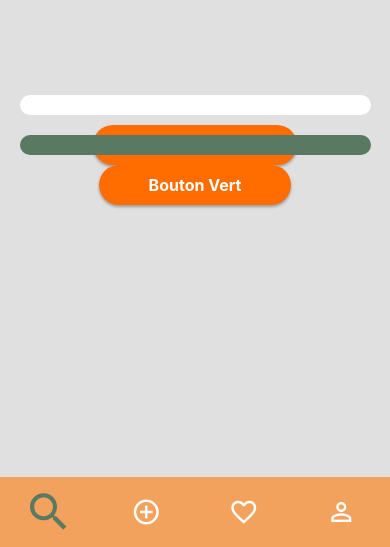
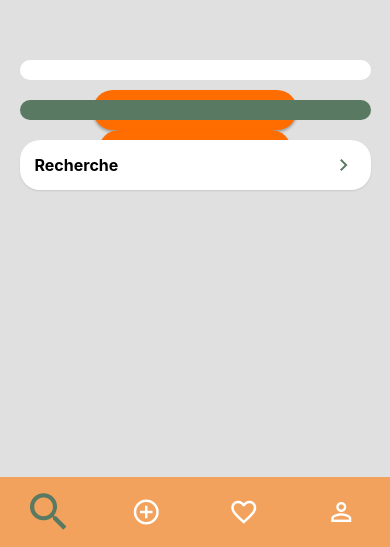
Before and after one commit to lucasleroyy/IWA_Campseeker_IG5, a React Native app: screen /Test_Lucas in a window 390 px wide. Shown: the part 297-844 px from the top of the page. Built offline with nearby package versions, Linux system fonts and the light colour scheme.

Commit message:
ajout composant Champ_redirection

```diff
--- a/App.js
+++ b/App.js
@@ -1,22 +1,28 @@
-import React, { useState } from 'react';
-import PageTest from './src/Pages/Test';
-import PageTest_Lucas from './src/Pages/Test_Lucas';
-
+import React from 'react';
+import { NavigationContainer } from '@react-navigation/native';
+import { createStackNavigator } from '@react-navigation/stack';
+import Test_Lucas from './src/Pages/Test_Lucas';
 import PageRecherche from './src/Pages/PageRecherche';
 
+const Stack = createStackNavigator();
+
 const App = () => {
-  const [currentPage, setCurrentPage] = useState('Search');
-
-  const onNavigate = (page) => {
-    setCurrentPage(page);
-  };
-
-
   return (
-    <PageTest_Lucas />
+    <NavigationContainer>
+      <Stack.Navigator initialRouteName="Test_Lucas">
+        <Stack.Screen
+          name="Test_Lucas"
+          component={Test_Lucas}
+          options={{ headerShown: false }}
+        />
+        <Stack.Screen
+          name="PageRecherche"
+          component={PageRecherche}
+          options={{ title: 'Recherche' }}
+        />
+      </Stack.Navigator>
+    </NavigationContainer>
   );
 };
 
-
-
 export default App;
--- a/src/Pages/Test_Lucas.js
+++ b/src/Pages/Test_Lucas.js
@@ -4,6 +4,7 @@ import BoiteVerte from '../components/Boite_verte';
 import BoiteBlanche from '../components/Boite_blanche';
 import Bouton from '../components/Bouton';
 import Bandeau from '../components/Bandeau';
+import ChampRedirection from '../components/Champ_redirection';
 
 const MonComponent = () => {
   return (
@@ -15,6 +16,10 @@ const MonComponent = () => {
       <BoiteVerte>
         <Bouton label="Bouton Vert" onClick={() => alert('Bouton dans la boîte verte cliqué!')} />
       </BoiteVerte>
+
+       {/* Ajout de ChampRedirection pour naviguer vers une autre page */}
+
+      <ChampRedirection label="Recherche" targetScreen="PageRecherche" />
 
       <Bandeau currentPage="Search" onNavigate={(page) => console.log('Naviguer vers', page)} />
     </View>
--- /dev/null
+++ b/src/components/Champ_redirection.js
@@ -0,0 +1,46 @@
+import React from 'react';
+import { View, Text, StyleSheet, TouchableOpacity } from 'react-native';
+import { MaterialIcons } from '@expo/vector-icons';
+import { useNavigation } from '@react-navigation/native';
+
+const ChampRedirection = ({ label, targetScreen }) => {
+  const navigation = useNavigation();
+
+  const handlePress = () => {
+    navigation.navigate(targetScreen);
+  };
+
+  return (
+    <TouchableOpacity style={styles.container} onPress={handlePress}>
+      <Text style={styles.label}>{label}</Text>
+      <MaterialIcons name="chevron-right" size={24} color="#597962" />
+    </TouchableOpacity>
+  );
+};
+
+const styles = StyleSheet.create({
+  container: {
+    flexDirection: 'row',
+    alignItems: 'center',
+    backgroundColor: '#FFFFFF', // Fond blanc
+    borderRadius: 20, // Bords arrondis
+    height: 50, // Hauteur fixe
+    width: '90%', // Largeur fixe (ajustable si nécessaire)
+    alignSelf: 'center', // Centre horizontalement
+    paddingHorizontal: 15, // Espace autour du contenu
+    marginVertical: 10, // Espace en haut et en bas
+    justifyContent: 'space-between', // Place le texte à gauche et l'icône à droite
+    shadowColor: '#000',
+    shadowOffset: { width: 0, height: 1 },
+    shadowOpacity: 0.1,
+    shadowRadius: 2,
+    elevation: 2, // Ombre pour Android
+  },
+  label: {
+    fontSize: 16,
+    fontWeight: 'bold',
+    color: '#000', // Couleur noire pour le texte
+  },
+});
+
+export default ChampRedirection;
```
Also changed, not shown: package.json (+7 -1 lines), types.ts (added, +12 -0 lines), 1 other file (tests, documents, lock files or other folders).
